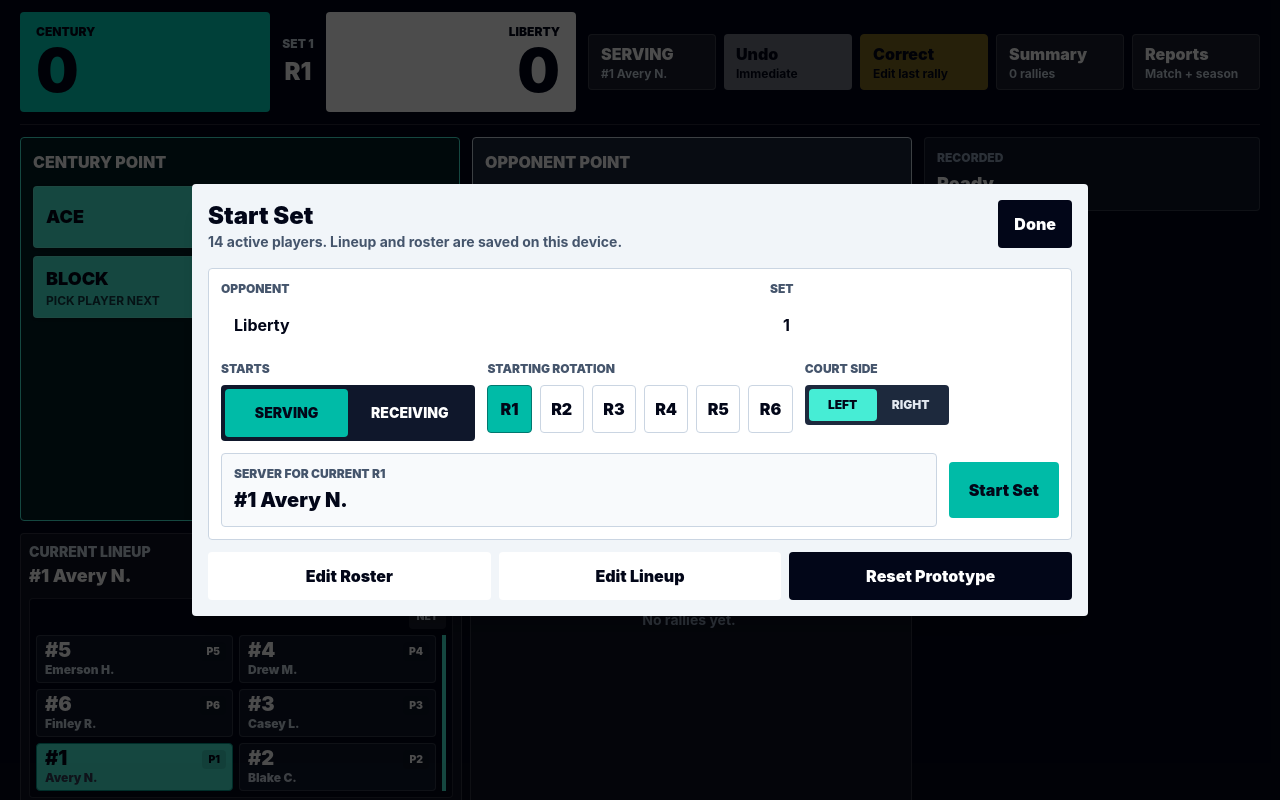
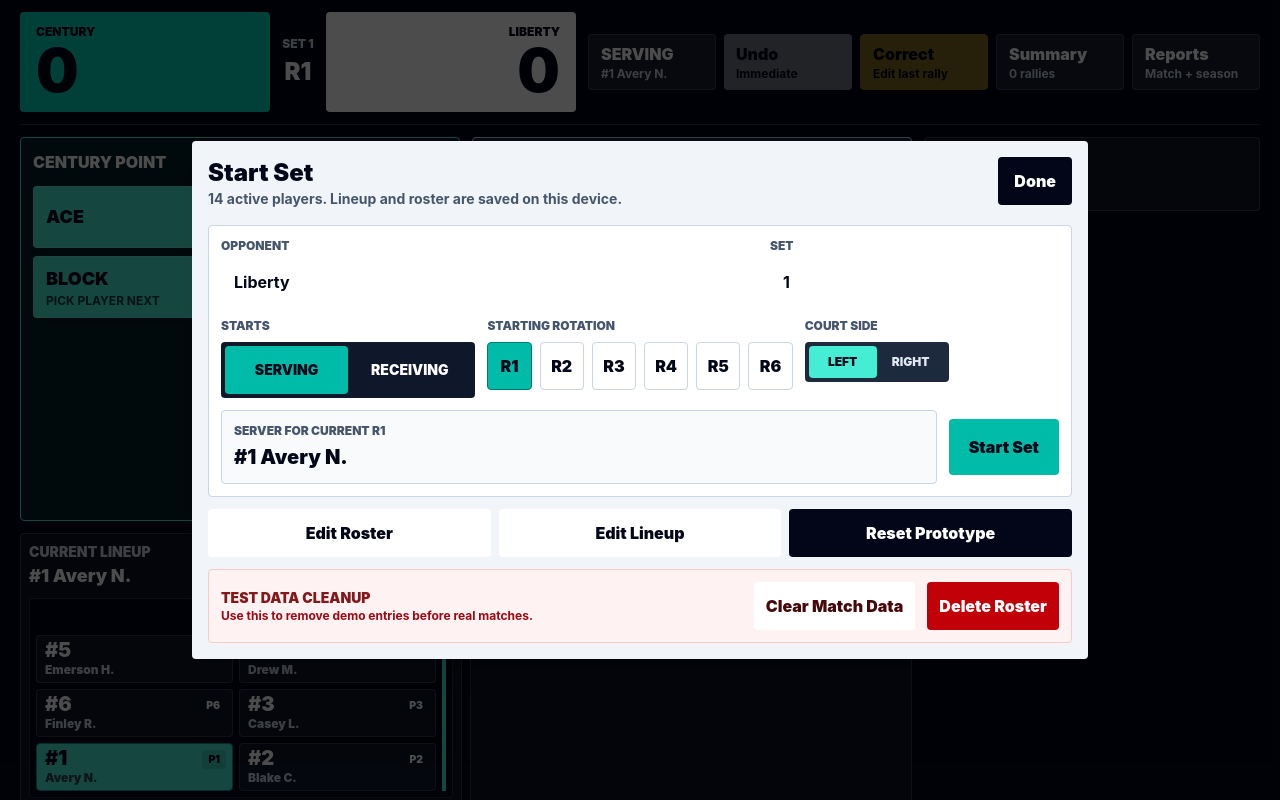
Before and after one commit to revenant-73/rally-ledger, a React (Vite) app: page / in a window 1280 px wide. Both pictures are taken after a click on the button "Edit Lineup". Built offline with nearby package versions, Linux system fonts and the light colour scheme.

Commit message:
feat: add prototype test data cleanup
Add confirmed cleanup actions for clearing prototype match data or deleting the prototype roster, lineup, and current test rallies.

```diff
--- a/src/pages/RebuildPrototype.tsx
+++ b/src/pages/RebuildPrototype.tsx
@@ -492,6 +492,45 @@ const RebuildPrototype = () => {
     localStorage.removeItem(storageKey);
   };
 
+  const clearMatchData = () => {
+    const confirmed = window.confirm('Clear match data for this prototype? This removes the current test rallies but keeps the roster and lineup.');
+    if (!confirmed) {
+      return;
+    }
+    setRallies([]);
+    setRestorable(null);
+    setPending(null);
+    setCorrectionOpen(false);
+    setSummaryOpen(false);
+    setReportOpen(false);
+    setFeedback('Match data cleared');
+  };
+
+  const deleteRosterData = () => {
+    const confirmed = window.confirm('Delete this prototype roster and all current match data? This removes players, lineup, and test rallies from this device.');
+    if (!confirmed) {
+      return;
+    }
+    const emptySetup = {
+      ...defaultSetup,
+      initialServerId: undefined,
+      lineup: {},
+      rotationServers: {},
+    };
+    setSetup(emptySetup);
+    setDraftSetup(emptySetup);
+    setRoster([]);
+    setCurrentLineup({});
+    setRallies([]);
+    setRestorable(null);
+    setPending(null);
+    setCorrectionOpen(false);
+    setSummaryOpen(false);
+    setReportOpen(false);
+    setFeedback('Roster and match data deleted');
+    setSetupOpen(true);
+  };
+
   return (
     <main className="min-h-screen bg-slate-950 text-white">
       <div className="mx-auto flex min-h-screen max-w-7xl flex-col px-3 py-3 sm:px-5 lg:max-h-screen lg:overflow-hidden">
@@ -668,6 +707,8 @@ const RebuildPrototype = () => {
           onClose={() => setSetupOpen(false)}
           onStart={startSet}
           onReset={resetPrototype}
+          onClearMatchData={clearMatchData}
+          onDeleteRosterData={deleteRosterData}
         />
       ) : null}
 
@@ -841,6 +882,8 @@ interface SetupSheetProps {
   onClose: () => void;
   onStart: () => void;
   onReset: () => void;
+  onClearMatchData: () => void;
+  onDeleteRosterData: () => void;
 }
 
 const SetupSheet = ({
@@ -857,6 +900,8 @@ const SetupSheet = ({
   onClose,
   onStart,
   onReset,
+  onClearMatchData,
+  onDeleteRosterData,
 }: SetupSheetProps) => {
   const [newNumber, setNewNumber] = useState('');
   const [newName, setNewName] = useState('');
@@ -985,6 +1030,21 @@ const SetupSheet = ({
             Reset Prototype
           </button>
         </div>
+
+        <section className="mt-3 rounded border border-red-200 bg-red-50 p-3">
+          <div className="grid gap-3 sm:grid-cols-[1fr_auto_auto] sm:items-center">
+            <div>
+              <h3 className="text-sm font-black uppercase text-red-900">Test Data Cleanup</h3>
+              <p className="text-xs font-bold text-red-800">Use this to remove demo entries before real matches.</p>
+            </div>
+            <button type="button" onClick={onClearMatchData} className="min-h-12 rounded bg-white px-3 font-black text-red-950">
+              Clear Match Data
+            </button>
+            <button type="button" onClick={onDeleteRosterData} className="min-h-12 rounded bg-red-700 px-3 font-black text-white">
+              Delete Roster
+            </button>
+          </div>
+        </section>
 
         {editor === 'roster' ? (
           <section className="mt-3 rounded border border-slate-300 bg-white p-3">
```
Also changed, not shown: 1 other file (tests, documents, lock files or other folders).
